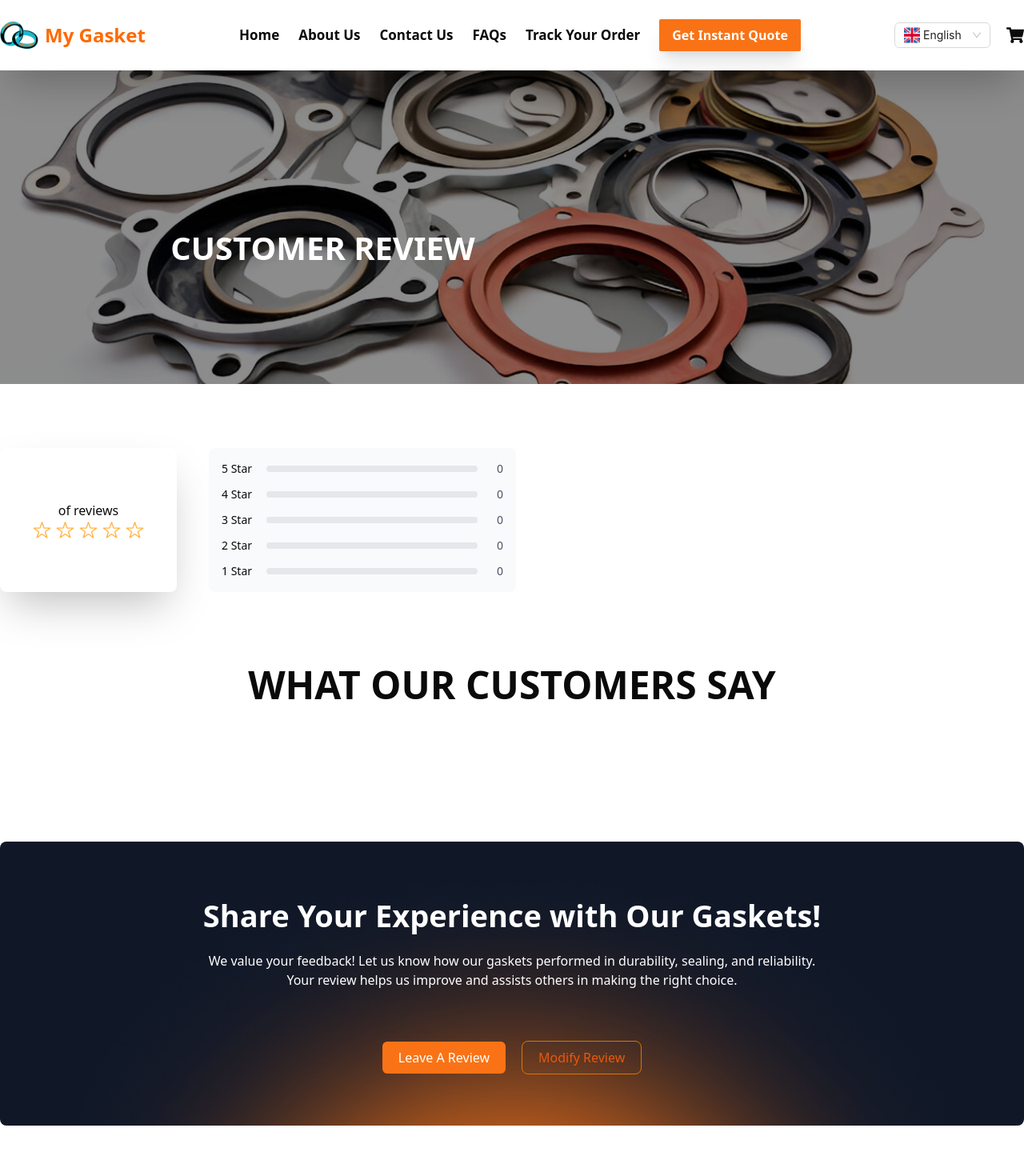
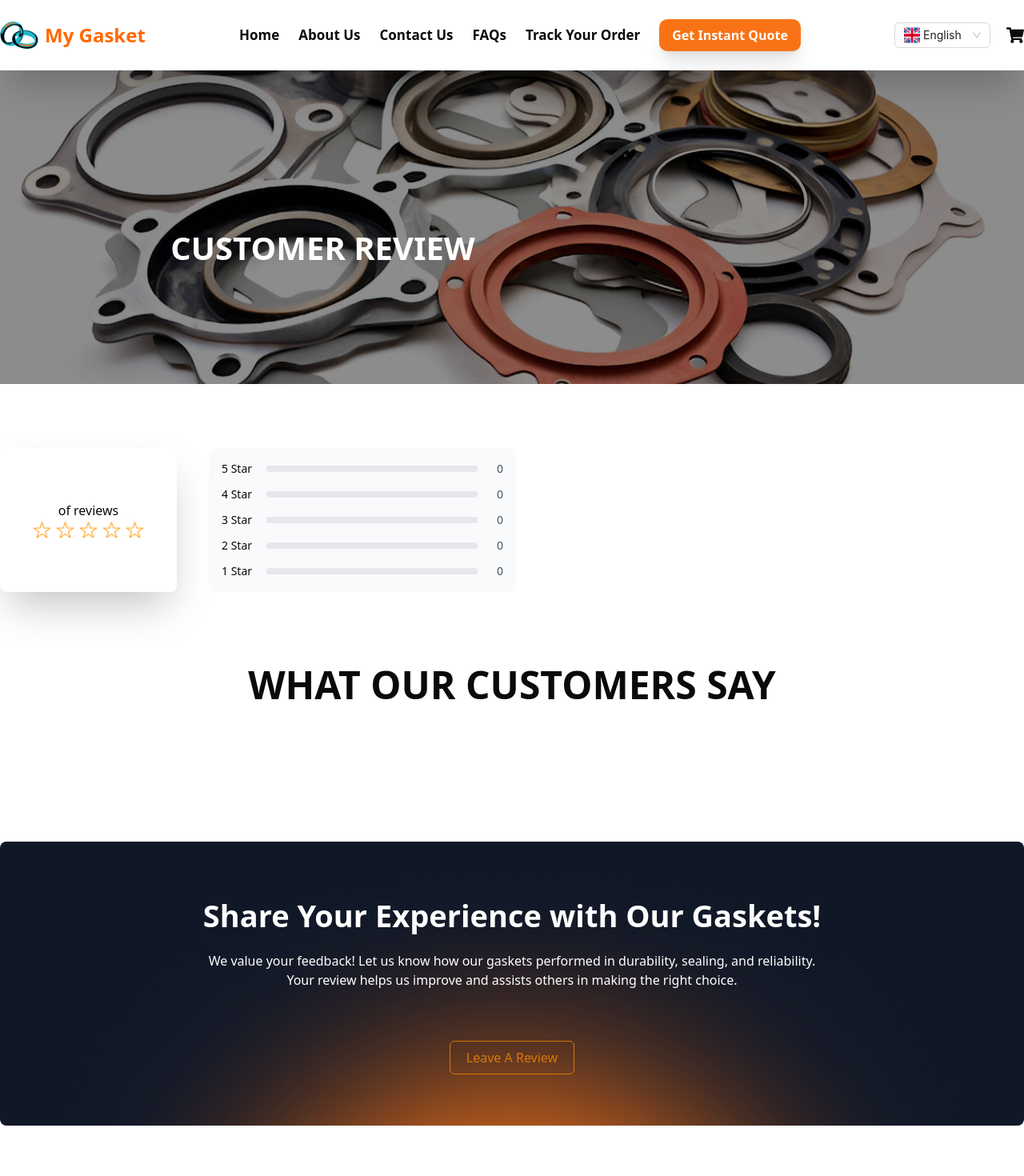
Before and after one commit to shukumar-542/my-gasket, a Next.js app: page /customer-review in a window 1280 px wide. Shown: the top 1470 px of the page at 80% size. Built offline with nearby package versions, Linux system fonts and the light colour scheme.

Commit message:
Change leave review button

```diff
--- a/src/components/Navbar/Navbar.tsx
+++ b/src/components/Navbar/Navbar.tsx
@@ -104,7 +104,7 @@ const Navbar = () => {
               {link.name}
             </Link>
           ))}
-          <button className="bg-[#F97316] text-white px-4 py-2 shadow-xl rounded-xs text-[16px] cursor-pointer">
+          <button className="bg-[#F97316] text-white px-4 py-2 shadow-xl rounded-[10px] text-[16px] cursor-pointer">
             {t("getInstantQuote")}
           </button>
         </div>
--- a/src/components/ShareExprience/ShareExprience.tsx
+++ b/src/components/ShareExprience/ShareExprience.tsx
@@ -33,13 +33,13 @@ const ShareExprience = () => {
 
       <div className="mt-16 flex flex-col md:flex-row  justify-center  items-center gap-5">
         <Link href={"/get-review"}>
-          <button className="bg-[#F97316] py-2 px-5 rounded-sm cursor-pointer">
+          <button className="hover:bg-[#F97316] hover:text-white border border-[#D97706] text-[#D97706] py-2 px-5 rounded-sm cursor-pointer transition-all duration-300">
             Leave A Review
           </button>
         </Link>
-        <button onClick={()=>setOpenModal(true)} className="border cursor-pointer border-[#D97706] rounded-md text-[#EA580C] py-2 px-5">
+        {/* <button onClick={()=>setOpenModal(true)} className="border cursor-pointer border-[#D97706] rounded-md text-[#EA580C] py-2 px-5">
           Modify Review
-        </button>
+        </button> */}
       </div>
       <Modal centered footer={false} open={openModal} onCancel={()=> setOpenModal(false)}>
         <p className="my-4">Insert Your Order Number</p>
```
